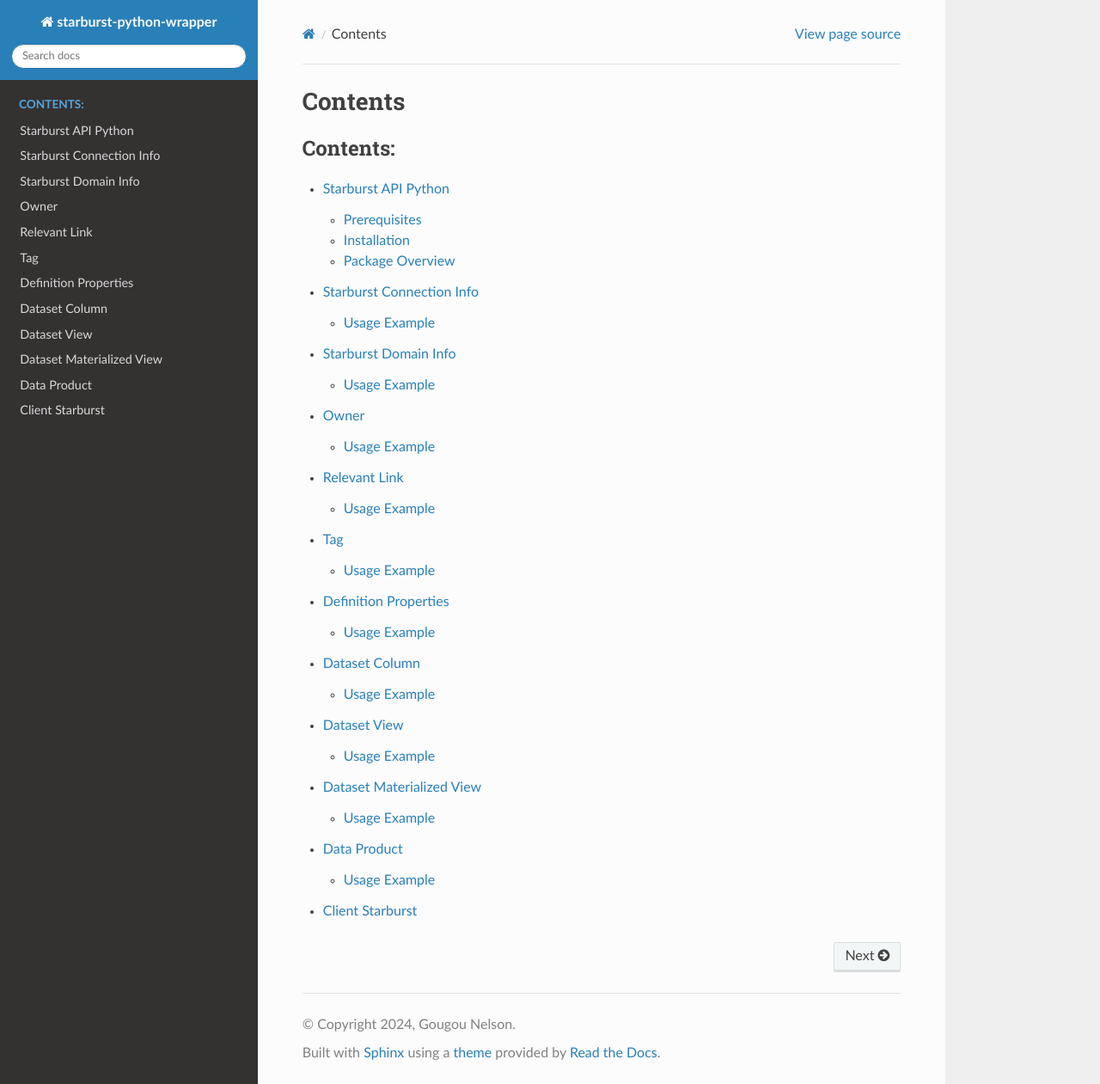
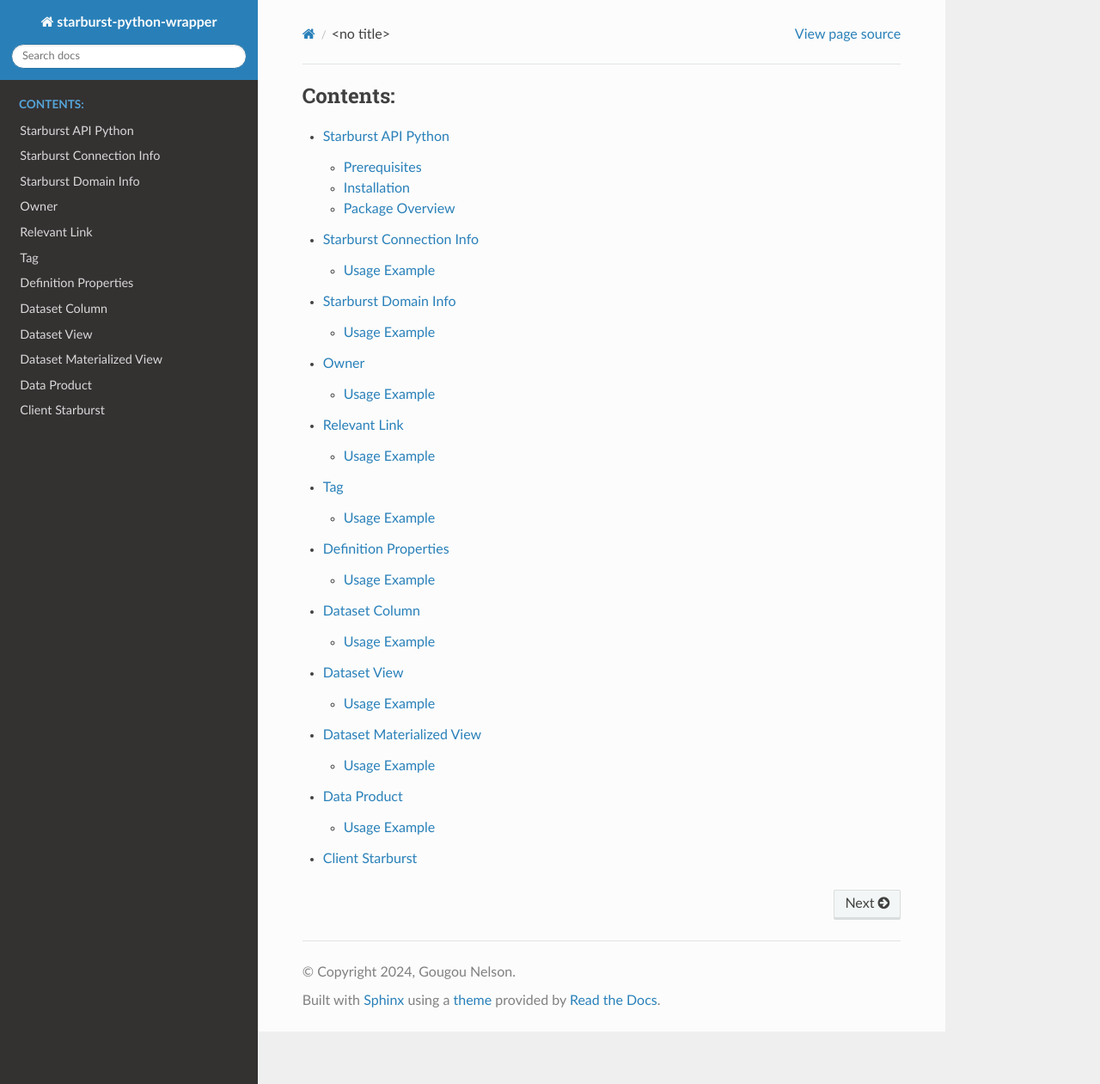
Before and after one commit to Donutson/starburst_api_python, a Sphinx documentation site: the page built from docs_source/source/index.rst, in a window 1280 px wide and 1261 px high. Shown: the whole window at 86% size. Built offline with Sphinx 7.4.7 and the Read the Docs theme 3.1.0, drawn with Linux system fonts in a browser that asks for light colours.

Commit message:
docs(index): update

```diff
--- a/docs_source/source/conf.py
+++ b/docs_source/source/conf.py
@@ -35,6 +35,7 @@
 
 html_theme = "sphinx_rtd_theme"
 html_static_path = ["_static"]
+html_title = "Starburst Python Wrapper Documentation"
 
 # -- Options for autodoc ---------------------------------------------------
 # https://www.sphinx-doc.org/en/master/usage/extensions/autodoc.html
--- a/docs_source/source/index.rst
+++ b/docs_source/source/index.rst
@@ -2,9 +2,6 @@
    sphinx-quickstart on Sun Dec  8 13:42:07 2024.
    You can adapt this file completely to your liking, but it should at least
    contain the root `toctree` directive.
-
-Contents
-=============
 
 .. toctree::
    :maxdepth: 2
```
